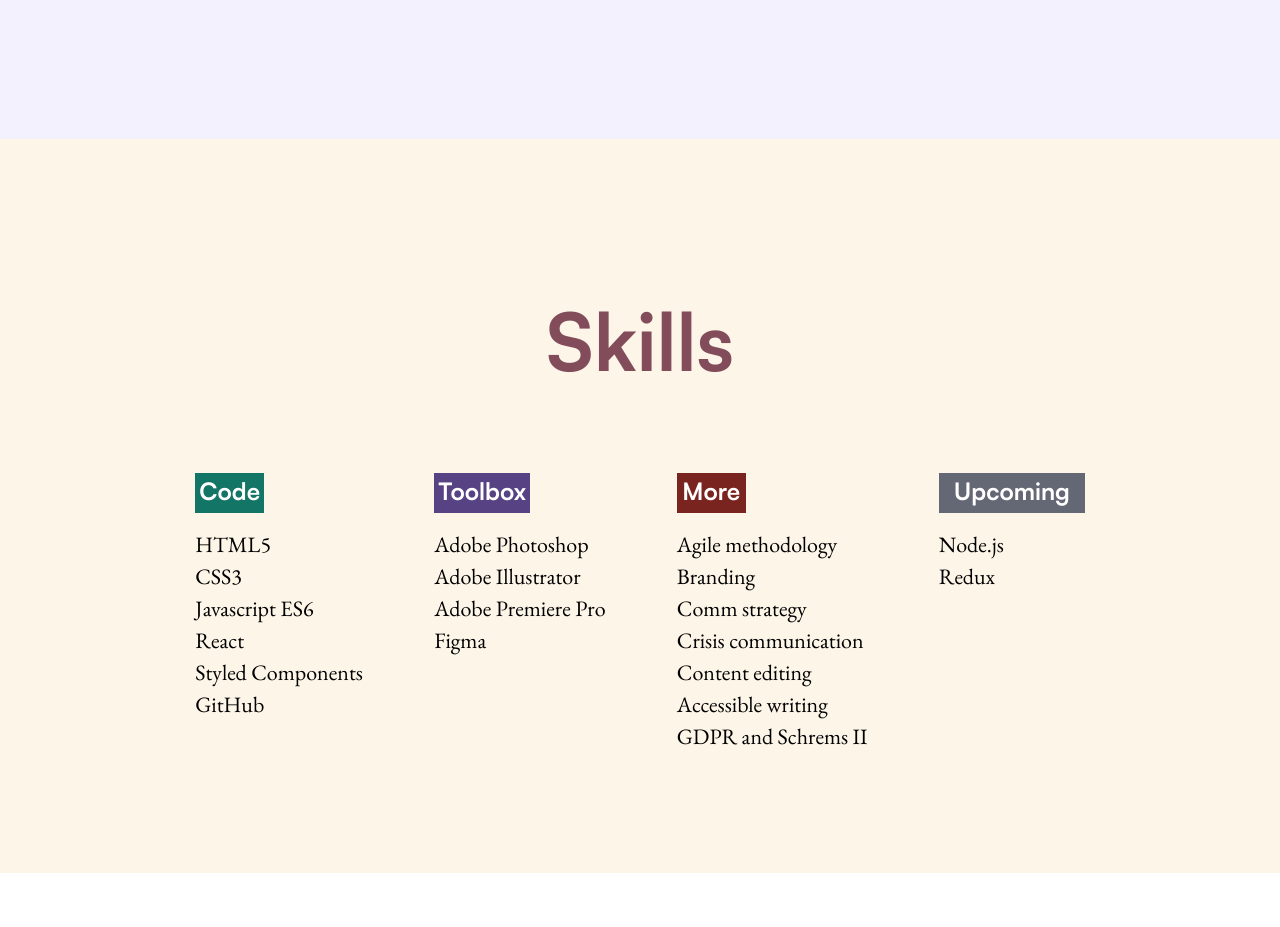
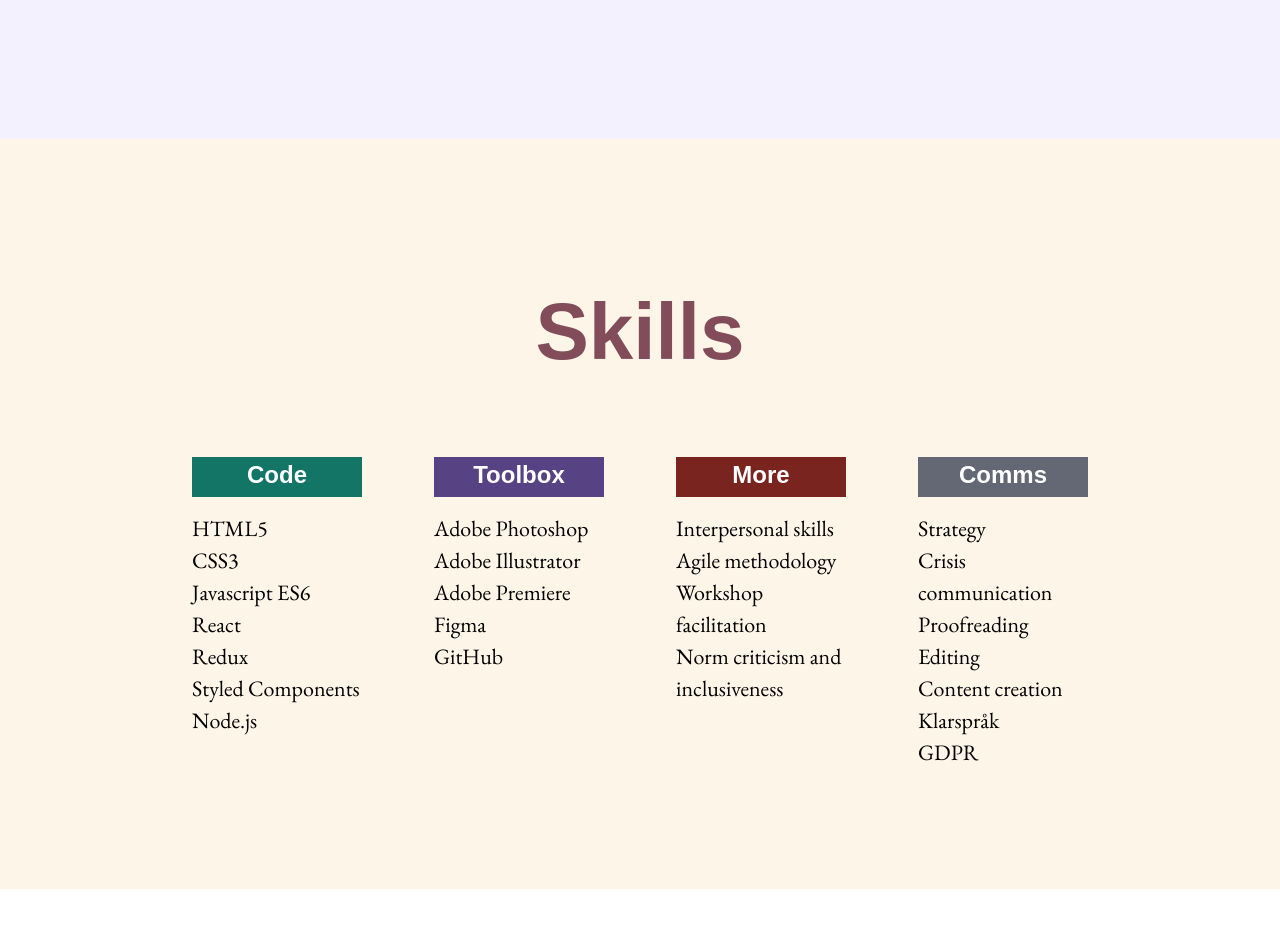
Before and after one commit to code-and-cats/portfolio, a React (Create React App) app: page / in a window 1280 px wide. Shown: the part 7800-8727 px from the top of the page. Built offline with nearby package versions, Linux system fonts and the light colour scheme.

Commit message:
add styled components this section

```diff
--- a/src/components/Skills.js
+++ b/src/components/Skills.js
@@ -1,53 +1,174 @@
-import React from "react";
-import '../styles/skills.css'
+import React from 'react'
+import { styled } from 'styled-components'
 
 const Skills = () => {
-    return (
-        <section className="skills-section">
-        <h2 className="skills-header">Skills</h2>
-        <section className="skills-list">
-          <div className="code">
-            <h3>Code</h3>
-            <ul>
-              <li>HTML5</li>
-              <li>CSS3</li>
-              <li>Javascript ES6</li>
-              <li>React</li>
-              <li>Styled Components</li>
-              <li>GitHub</li>
-            </ul>
-          </div>
-          <div className="toolbox">
-            <h3 className="skills-header">Toolbox</h3>
-            <ul>
-              <li>Adobe Photoshop</li>
-              <li>Adobe Illustrator</li>
-              <li>Adobe Premiere Pro</li>
-              <li>Figma</li>
-            </ul>
-          </div>
-          <div className="more">
-            <h3 className="skills-header">More</h3>
-            <ul>
-              <li>Agile methodology</li>
-              <li>Branding</li>
-              <li>Comm strategy</li>
-              <li>Crisis communication</li>
-              <li>Content editing</li>
-              <li>Accessible writing</li>
-              <li>GDPR and Schrems II</li>
-            </ul>
-          </div>
-          <div className="upcoming">
-            <h3 className="skills-header">Upcoming</h3>
-            <ul>
-              <li>Node.js</li>
-              <li>Redux</li>
-            </ul>
-          </div>
-        </section>
-      </section>
-    )
+  return (
+    <SkillsSection>
+      <SkillsHeader>Skills</SkillsHeader>
+      <SkillsList>
+        <ListWrapper>
+          <SkillsSubHeader>Code</SkillsSubHeader>
+          <StyledUl>
+            <StyledLi>HTML5</StyledLi>
+            <StyledLi>CSS3</StyledLi>
+            <StyledLi>Javascript ES6</StyledLi>
+            <StyledLi>React</StyledLi>
+            <StyledLi>Redux</StyledLi>
+            <StyledLi>Styled Components</StyledLi>
+            <StyledLi>Node.js</StyledLi>
+          </StyledUl>
+        </ListWrapper>
+        <ListWrapper>
+          <SkillsSubHeaderTool>Toolbox</SkillsSubHeaderTool>
+          <StyledUl>
+            <StyledLi>Adobe Photoshop</StyledLi>
+            <StyledLi>Adobe Illustrator</StyledLi>
+            <StyledLi>Adobe Premiere</StyledLi>
+            <StyledLi>Figma</StyledLi>
+            <StyledLi>GitHub</StyledLi>
+          </StyledUl>
+        </ListWrapper>
+        <ListWrapper>
+          <SkillsSubHeaderMore>More</SkillsSubHeaderMore>
+          <StyledUl>
+            <StyledLi>Interpersonal skills</StyledLi>
+            <StyledLi>Agile methodology</StyledLi>
+            <StyledLi>Workshop facilitation</StyledLi>
+            <StyledLi>Norm criticism and inclusiveness</StyledLi>
+          </StyledUl>
+        </ListWrapper>
+        <ListWrapper>
+          <SkillsSubHeaderComm>Comms</SkillsSubHeaderComm>
+          <StyledUl>
+            <StyledLi>Strategy</StyledLi>
+            <StyledLi>Crisis communication</StyledLi>
+            <StyledLi>Proofreading</StyledLi>
+            <StyledLi>Editing</StyledLi>
+            <StyledLi>Content creation</StyledLi>
+            <StyledLi>Klarspråk</StyledLi>
+            <StyledLi>GDPR</StyledLi>
+          </StyledUl>
+        </ListWrapper>
+      </SkillsList>
+    </SkillsSection>
+  )
 }
 
-export default Skills;
+const SkillsSection = styled.div`
+  display: flex;
+  flex-direction: column;
+  flex-wrap: wrap;
+  align-items: center;
+  background-color: #fcf5e8;
+  padding-top: 80px;
+  padding-bottom: 120px;
+
+  @media (min-width: 744px) and (max-width: 1279px) {
+    height: 1059px;
+    padding-bottom: 0;
+  }
+`
+
+const SkillsList = styled.div`
+  width: 327px;
+  margin: auto;
+  display: flex;
+  flex-direction: column;
+  flex-wrap: wrap;
+  align-items: center;
+
+  @media (min-width: 744px) and (max-width: 1279px) {
+    width: 400px;
+    flex-direction: row;
+    flex-wrap: wrap;
+    justify-content: space-evenly;
+    align-items: flex-start;
+    gap: 60px;
+  }
+
+  @media (min-width: 1280px) {
+    width: 900px;
+    flex-direction: row;
+    justify-content: space-evenly;
+    align-items: flex-start;
+    gap: 70px;
+  }
+`
+
+const ListWrapper = styled.div`
+  display: flex;
+  flex-direction: column;
+  width: 170px;
+`
+
+const SkillsHeader = styled.h2`
+  font-size: 80px;
+  color: #824c5b;
+  text-align: center;
+  margin-bottom: 40px;
+
+  @media (min-width: 744px) and (max-width: 1279px) {
+    margin: unset;
+    margin-top: 60px;
+    margin-bottom: 40px;
+  }
+
+  @media (min-width: 1280px) {
+    margin-bottom: 79px;
+  }
+`
+
+const SkillsSubHeader = styled.h3`
+  font-size: 24px;
+  line-height: 32px;
+  text-align: center;
+  background: #137565;
+  height: 36px;
+  padding: 2px;
+  color: #ffffff;
+  margin-top: 66px;
+
+  @media (min-width: 744px) and (max-width: 1279px) {
+    margin-top: 0;
+    align-self: unset;
+  }
+
+  @media (min-width: 1280px) {
+    margin-bottom: 16px;
+    margin-top: 0;
+  }
+`
+const SkillsSubHeaderTool = styled(SkillsSubHeader)`
+  background: #574283;
+`
+const SkillsSubHeaderMore = styled(SkillsSubHeader)`
+  background: #7a2420;
+`
+const SkillsSubHeaderComm = styled(SkillsSubHeader)`
+  background: #646875;
+`
+
+const StyledUl = styled.ul`
+  margin: 0px;
+  padding: 0px;
+`
+
+const StyledLi = styled.li`
+  list-style: none;
+  font-family: 'EB Garamond';
+  font-size: 22px;
+  line-height: 32px;
+  text-align: center;
+
+  @media (min-width: 744px) and (max-width: 1279px) {
+    text-align: left;
+    font-size: 22px;
+    line-height: 32px;
+  }
+
+  @media (min-width: 1280px) {
+    text-align: left;
+  }
+`
+
+export default Skills
```
